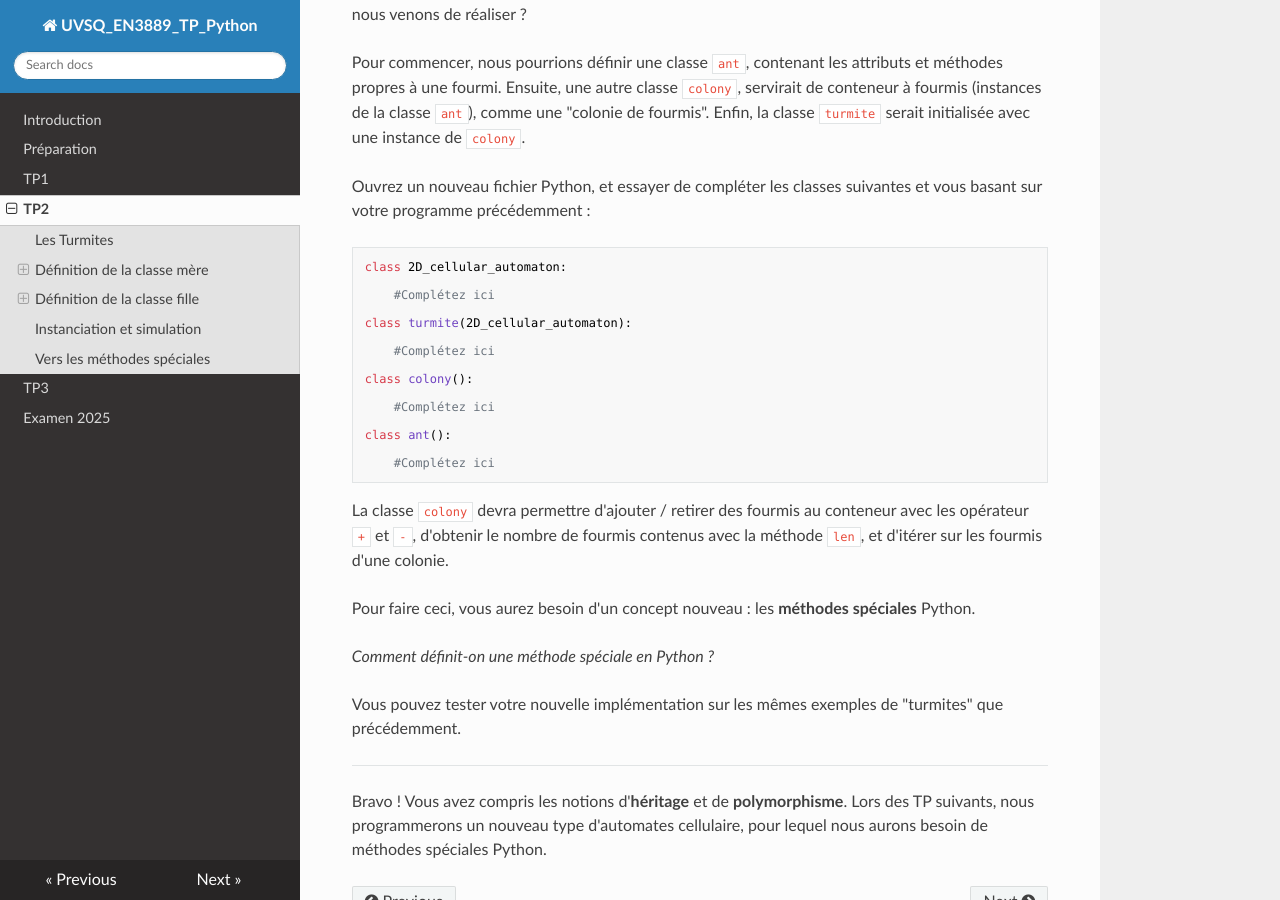
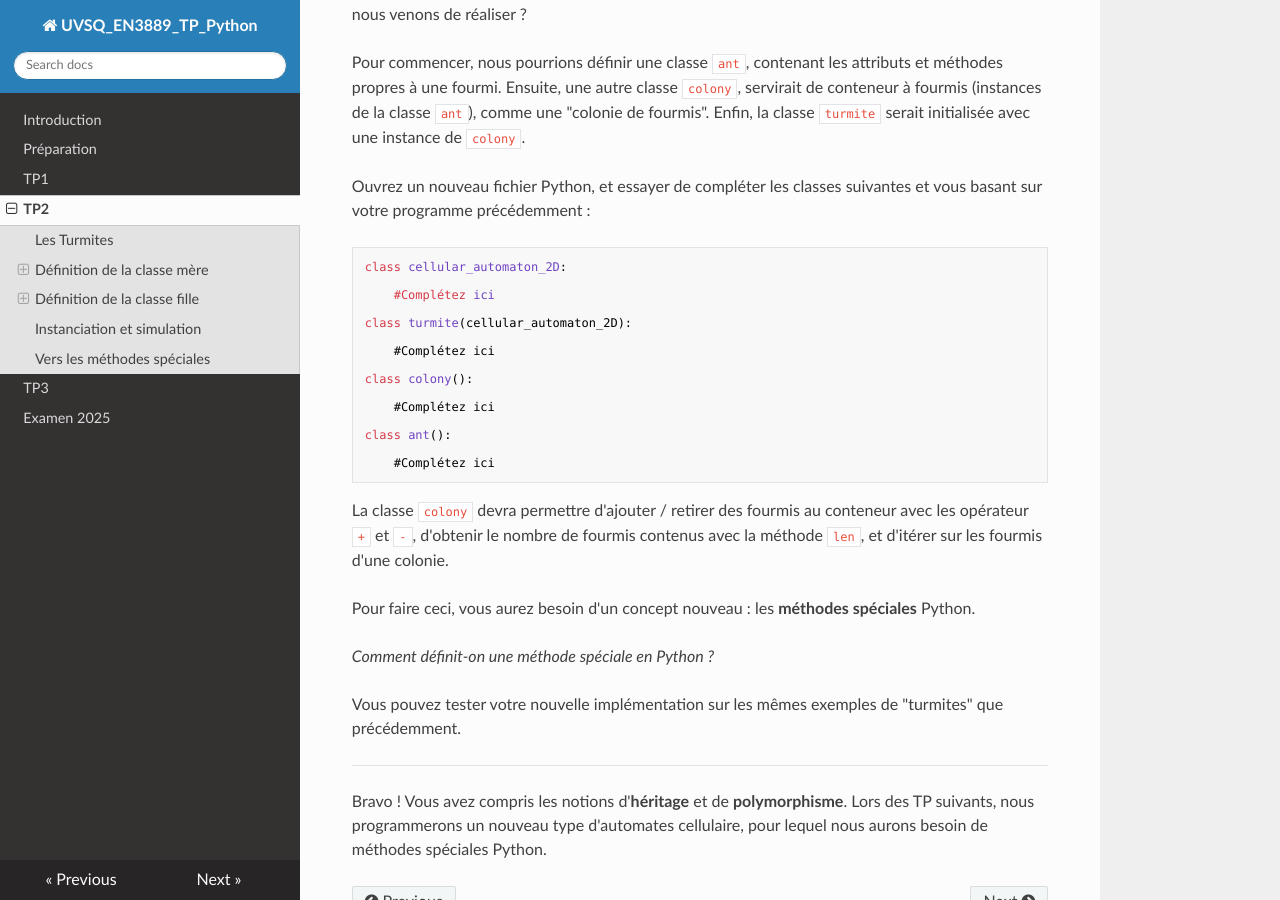
Before and after one commit to NicOudart/UVSQ_EN3889_TP_Python, an MkDocs documentation site: the page built from docs/TP2.md, in a window 1280 px wide and 900 px high, scrolled down 15332 px. Built offline with MkDocs 1.6.1, drawn with Linux system fonts in a browser that asks for light colours; nearby versions of some CDN libraries; some of the changed text lies outside the part shown.

Commit message:
-Update a problematic class name.

```diff
--- a/docs/TP2.md
+++ b/docs/TP2.md
@@ -80,13 +80,13 @@ Lors de ce TP, nous allons programmer un automate cellulaire de type "turmite",
 
 ## Définition de la classe mère
 
-Nous allons commencer par définir la **classe mère** `2D_cellular_automaton`, qui contiendra les attributs et méthodes communs à tous les automates cellulaires 2D.
+Nous allons commencer par définir la **classe mère** `cellular_automaton_2D`, qui contiendra les attributs et méthodes communs à tous les automates cellulaires 2D.
 Pour définir un automate cellulaire en particulier, il suffira de définir une classe fille héritant de cette classe mère, sans avoir besoin de tout réécrire.
 
 Voici la structure de la classe mère que nous allons programmer :
 
 ~~~
-class 2D_cellular_automaton:
+class cellular_automaton_2D:
 
     def __init__(self,grid_size_x,grid_size_y):
 
@@ -268,7 +268,7 @@ Maintenant que nous avons définit les attributs et méthodes communs à tous le
 Voici la structure de la classe fille que nous allons programmer :
 
 ~~~
-class turmite(2D_cellular_automaton):
+class turmite(cellular_automaton_2D):
 
     def __init__(self,grid_size_x,grid_size_y,rules_code,state,pos_x,pos_y,orientation):
 
@@ -327,7 +327,7 @@ class turmite(2D_cellular_automaton):
         #Complétez ici
 ~~~
 
-_Comment avons-nous indiqué à Python que la classe `turmite` hérite de la classe `2D_cellular_automaton` ?_
+_Comment avons-nous indiqué à Python que la classe `turmite` hérite de la classe `cellular_automaton_2D` ?_
 
 _Vérifions si vous avez compris le concept d'héritage : comment feriez-vous pour récupérer le nombre d'itérations d'une instance `ant` de `turmite` ?_
 
@@ -587,11 +587,11 @@ Enfin, la classe `turmite` serait initialisée avec une instance de `colony`.
 Ouvrez un nouveau fichier Python, et essayer de compléter les classes suivantes et vous basant sur votre programme précédemment :
 
 ~~~
-class 2D_cellular_automaton:
+class cellular_automaton_2D:
 
 	#Complétez ici
 
-class turmite(2D_cellular_automaton):
+class turmite(cellular_automaton_2D):
 
 	#Complétez ici
 
```
Also changed, not shown: docs/TP1.md (+4 -4 lines), docs/TP3.md (+4 -4 lines), docs/examen_2025.md (+6 -6 lines).
